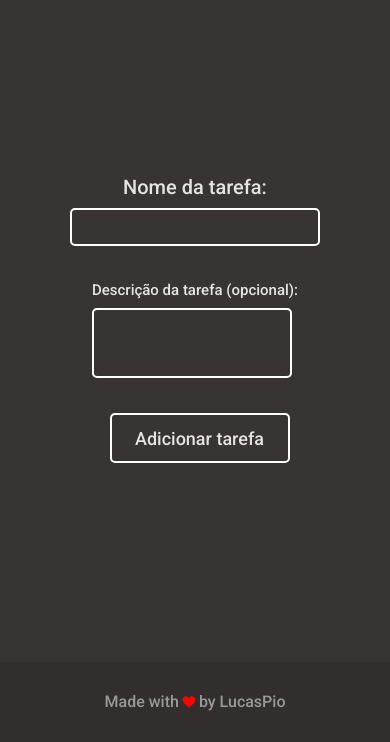
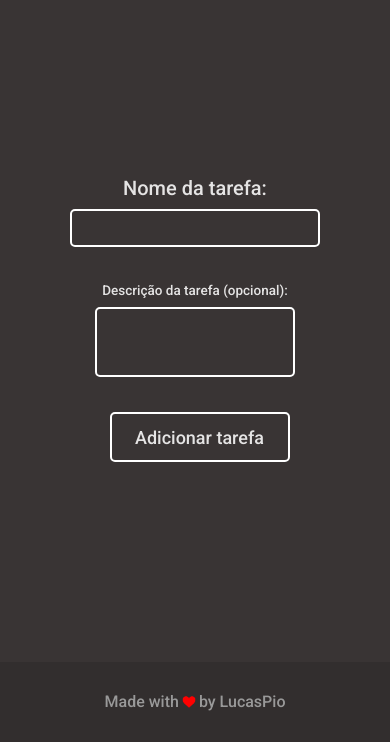
Before and after one commit to LukasPio/MyQuests, a website: page index.html in a window 390 px wide. Shown: the part 102-844 px from the top of the page. Drawn offline with Linux system fonts and the light colour scheme.

Commit message:
alterando fonte: #task-description-label

```diff
--- a/sass/style.scss
+++ b/sass/style.scss
@@ -71,6 +71,6 @@
     width: 200px;
   }
   #task-description-label {
-    font-size: 15px;
+    font-size: 13.5px;
   }
 }
```
Also changed, not shown: css/style.css.
